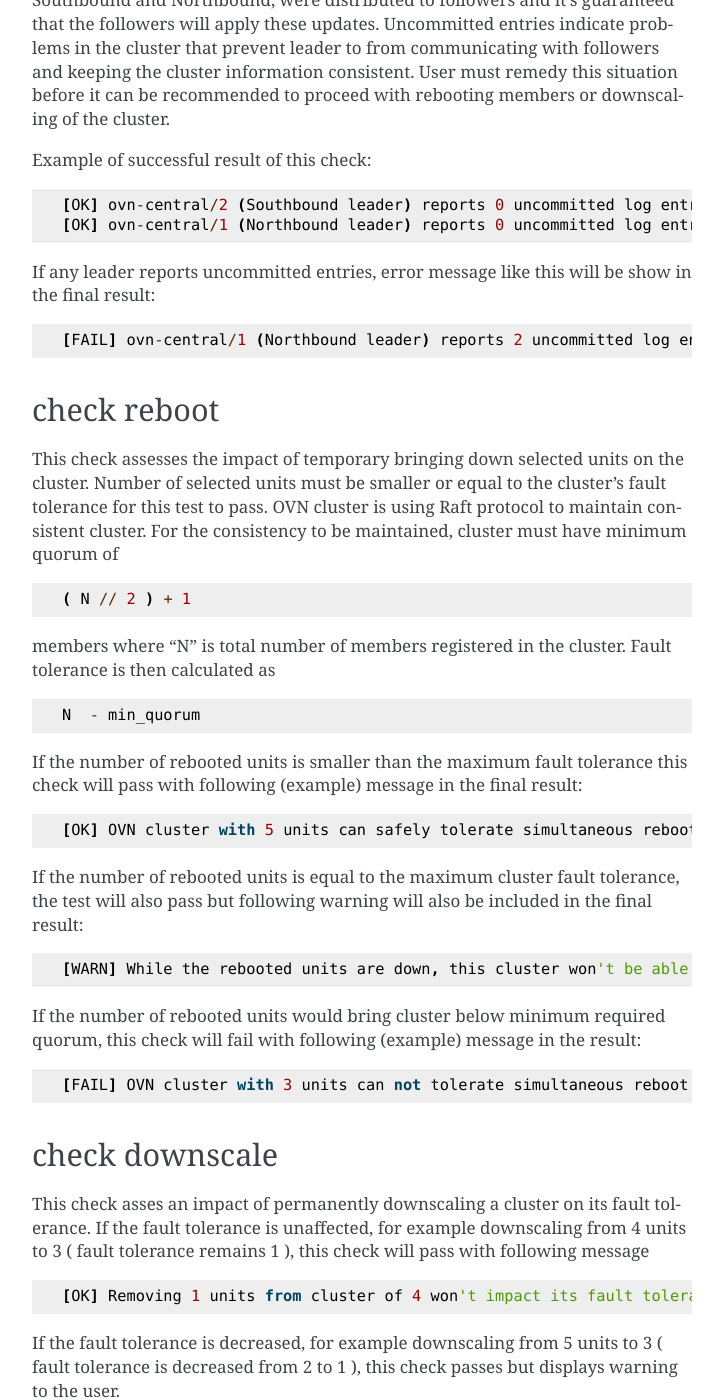
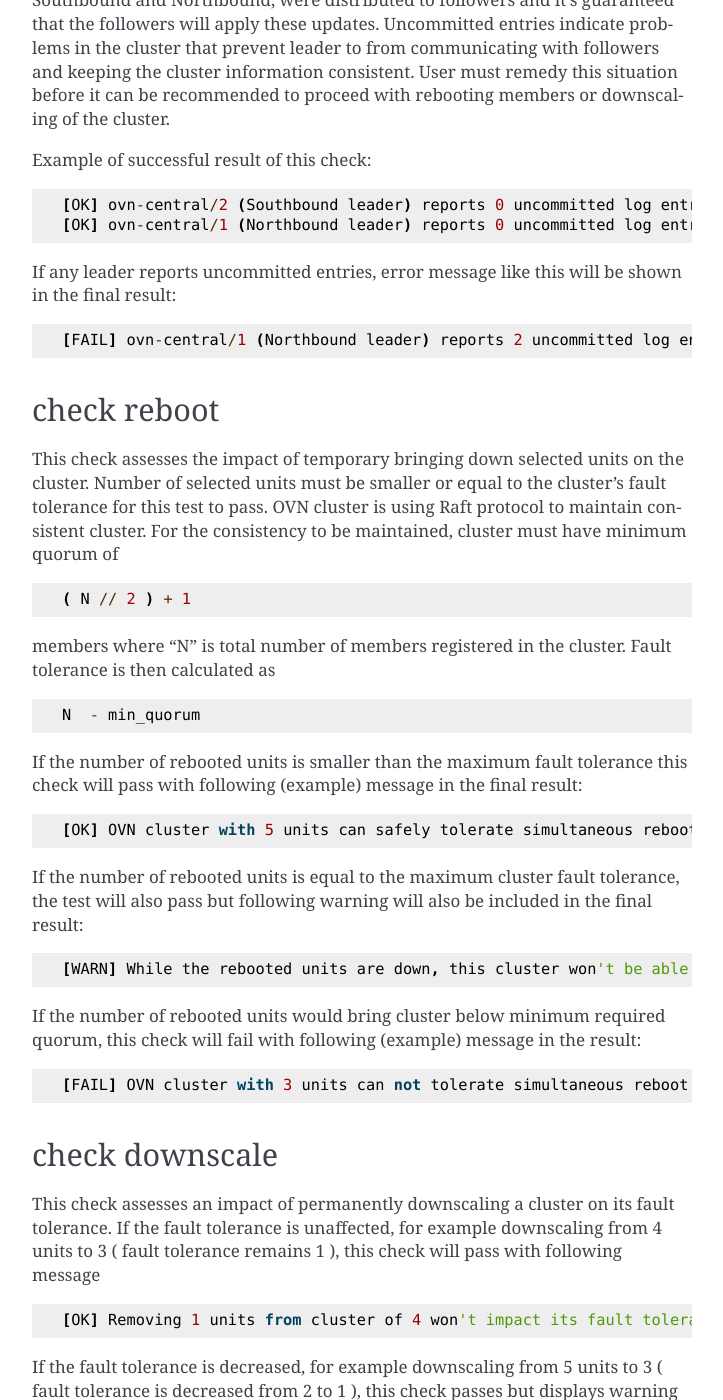
Before and after one commit to canonical/juju-verify, a Sphinx documentation site: the page built from docs/verifiers/ovn-central.rst, in a window 1280 px wide and 1400 px high, scrolled down 2262 px. Shown: the whole window, without its empty margins (388-1111 px from the left). Built offline with Sphinx 7.4.7, drawn with Linux system fonts in a browser that asks for light colours; pages that are not in the unit, such as notebooks, are missing from menus; some of the changed text lies outside the part shown.

Commit message:
Fix docs typos

```diff
--- a/docs/verifiers/ovn-central.rst
+++ b/docs/verifiers/ovn-central.rst
@@ -127,7 +127,7 @@
   [OK] ovn-central/2 (Southbound leader) reports 0 uncommitted log entries
   [OK] ovn-central/1 (Northbound leader) reports 0 uncommitted log entries.
 
-If any leader reports uncommitted entries, error message like this will be show in the
+If any leader reports uncommitted entries, error message like this will be shown in the
 final result:
 
 ::
@@ -180,9 +180,9 @@
 check downscale
 ---------------
 
-This check asses an impact of permanently downscaling a cluster on its fault tolerance.
-If the fault tolerance is unaffected, for example downscaling from 4 units to 3 ( fault
-tolerance remains 1 ), this check will pass with following message
+This check assesses an impact of permanently downscaling a cluster on its fault
+tolerance. If the fault tolerance is unaffected, for example downscaling from 4 units to
+3 ( fault tolerance remains 1 ), this check will pass with following message
 
 ::
 
```
Also changed, not shown: other parts of docs/verifiers/ovn-central.rst (+1 -1 lines).
